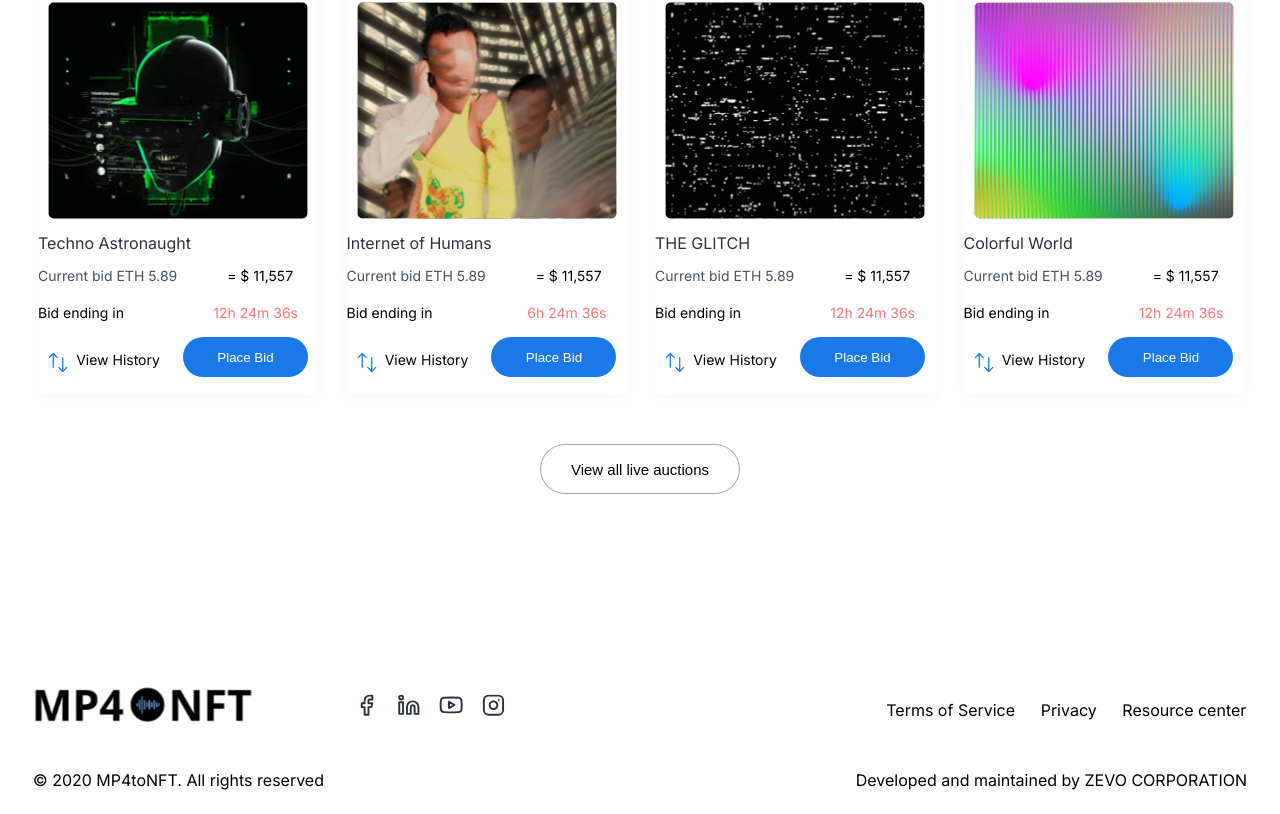
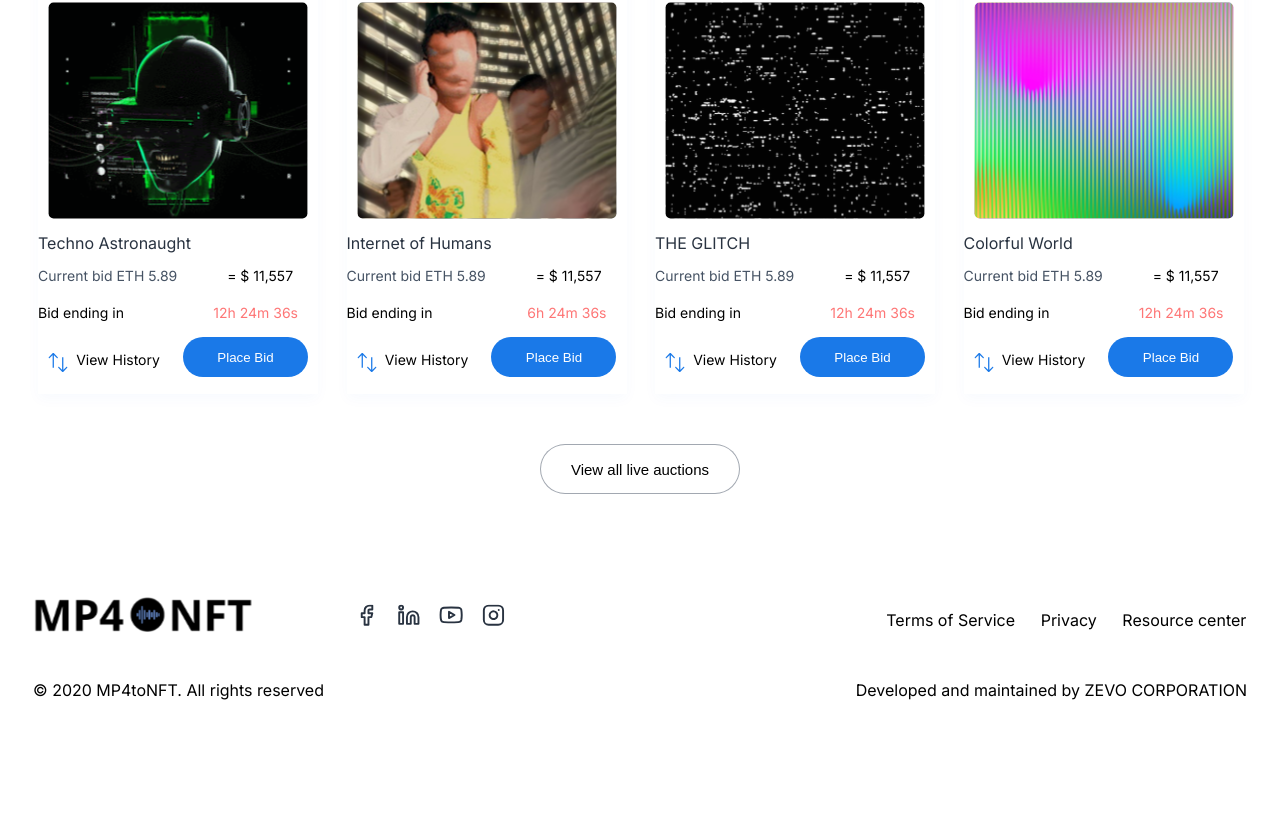
Before and after one commit to shriharini10/design, a Next.js app: page / in a window 1280 px wide. Shown: the part 1847-2661 px from the top of the page. After the commit the page ends 2571 px from the top, so only its background shows below. Built offline with nearby package versions, Linux system fonts and the light colour scheme.

Commit message:
fix: margin and padding of footer is modified

```diff
--- a/app/Components/Footer/Footer.css
+++ b/app/Components/Footer/Footer.css
@@ -1,8 +1,7 @@
 .footer {
     display:grid;
     grid-auto-flow: row ;
-    padding-top: 60px;
-    margin-top: 60px;
+    padding-top: 30px;
   }
 
   .top_section {
```
